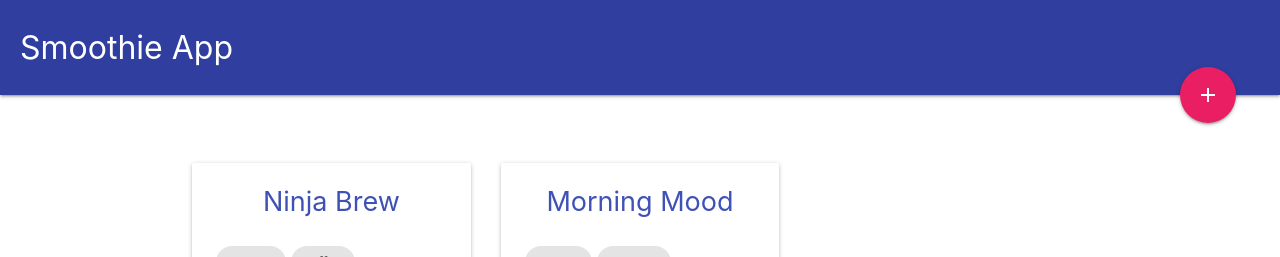
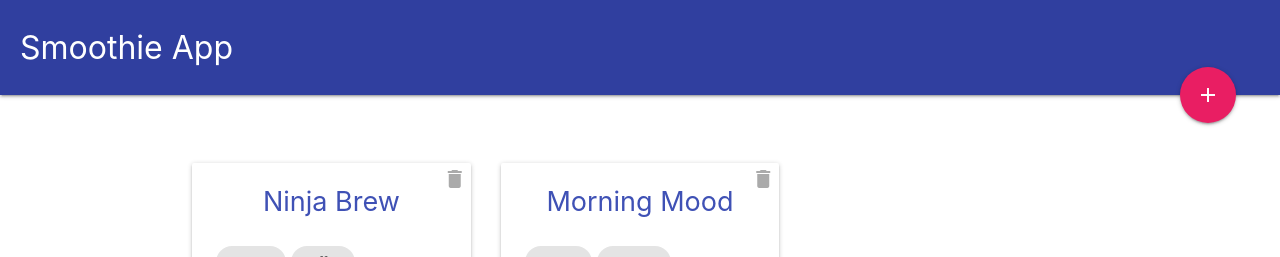
Before and after one commit to Robinhoeh/smoothie-app, a Vue app: page / in a window 1280 px wide. Shown: the top 257 px of the page. Built offline with nearby package versions, Linux system fonts and the light colour scheme.

Commit message:
added remove smoothie card functionality

```diff
--- a/src/components/Index.vue
+++ b/src/components/Index.vue
@@ -2,6 +2,7 @@
   <div class="index container">
     <div class="card" v-for="smoothie in smoothies" :key="smoothie.id">
       <div class="card-content">
+        <i class="material-icons delete__item" @click="deleteSmoothie(smoothie.id)">delete</i>
         <h2 class="header indigo-text">{{ smoothie.title }}</h2>
         <ul class="ingredients">
           <li v-for="(ingredient, index) in smoothie.ingredients" :key="index" class="ingredient__item">
@@ -22,6 +23,16 @@
         { title: 'Morning Mood', slug: 'morning-mood', ingredients: ['Mango', 'coconut', 'pineapple juice'], id: '2' }
       ]
     };
+  },
+  methods: {
+    // True, item stays - false, item removed
+    deleteSmoothie(id) {
+      console.log(id);
+      this.smoothies = this.smoothies.filter(smoothie => {
+        console.log(id);
+        return smoothie.id !== id;
+      });
+    }
   }
 };
 </script>
@@ -43,5 +54,13 @@
       display: inline-block;
     }
   }
+  .delete__item {
+    position: absolute;
+    top: 4px;
+    right: 4px;
+    cursor: pointer;
+    color: #aaa;
+    font-size: 1.4ems;
+  }
 }
 </style>
```
